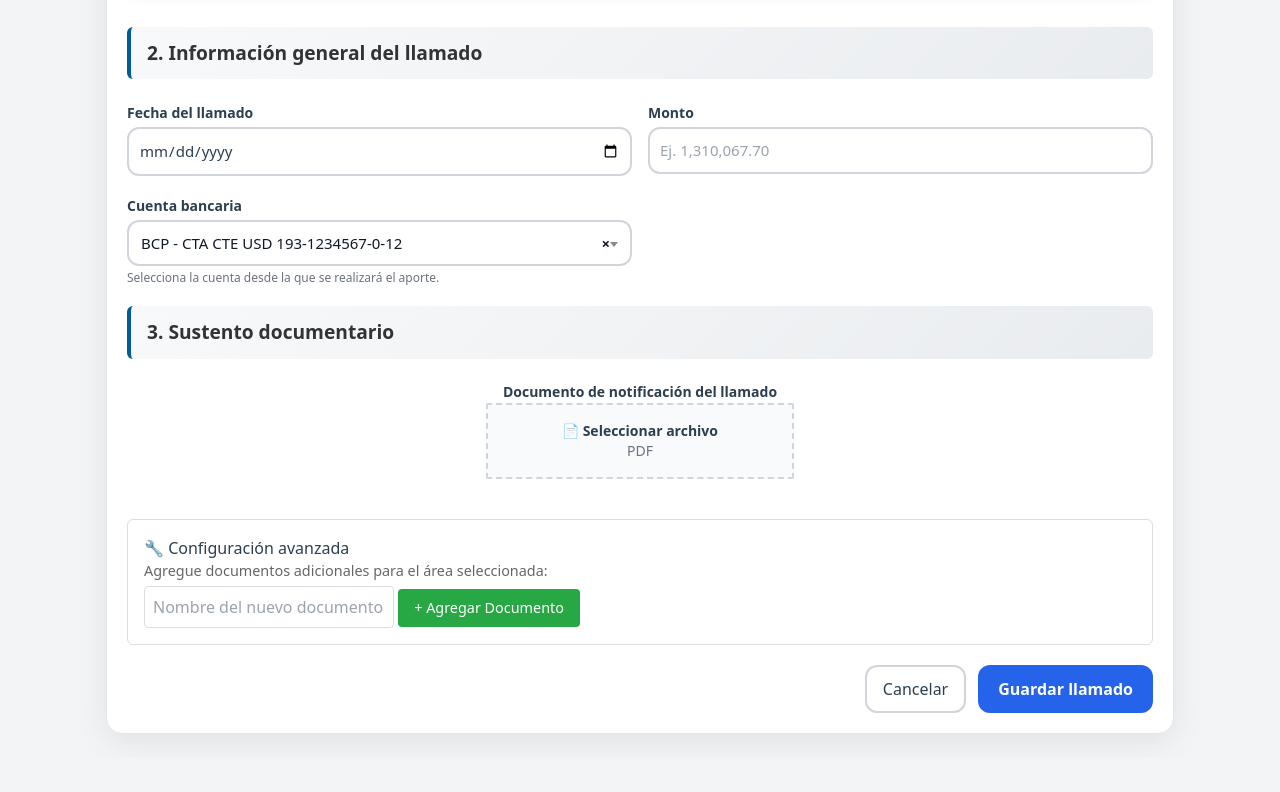
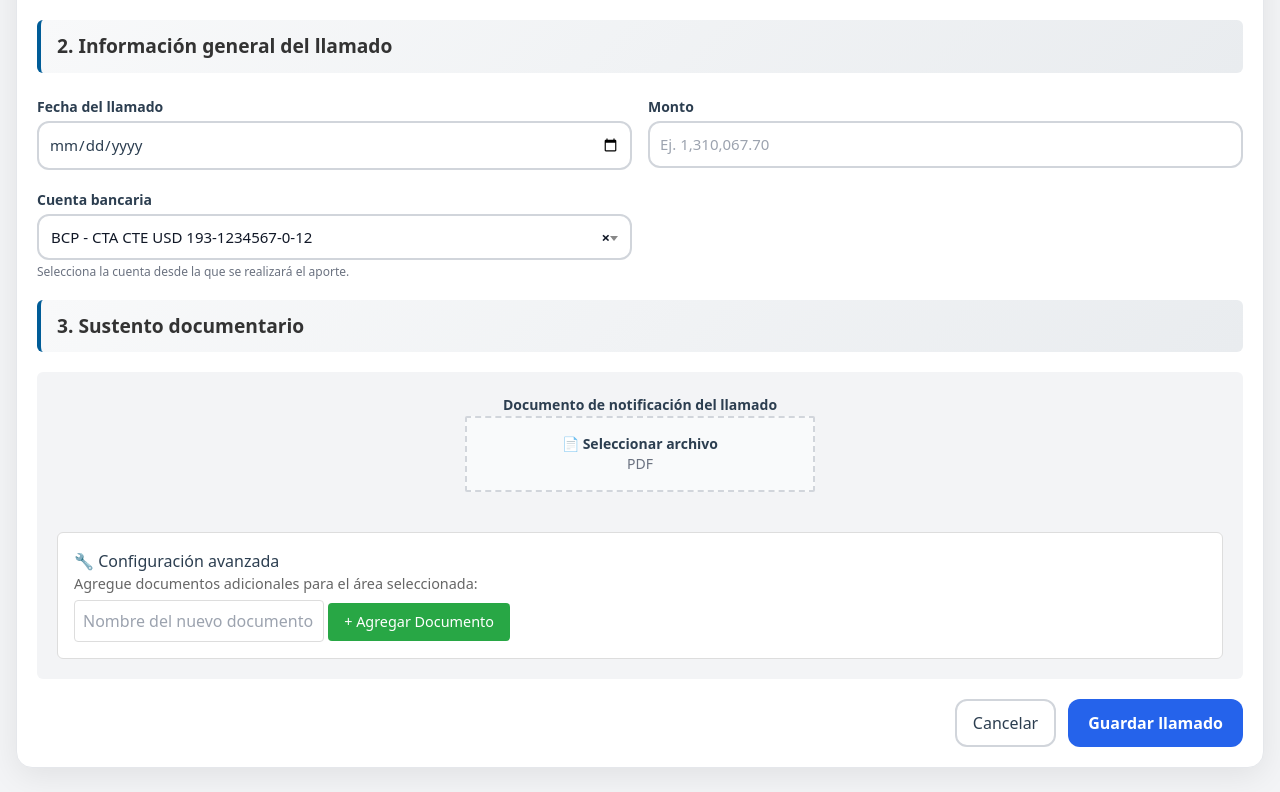
Before and after one commit to lldisool1997/presentaciones-prototipo-onp, a plain HTML site: page prototipos/registro-llamado-capital.html in a window 1280 px wide. Shown: the part 614-1406 px from the top of the page. Before the commit the page ends 1372 px from the top, so only its background shows below. Drawn offline with nearby package versions, Linux system fonts and the light colour scheme.

Commit message:
avance registro de llamado de capital

```diff
--- a/prototipos/registro-llamado-capital.html
+++ b/prototipos/registro-llamado-capital.html
@@ -195,7 +195,7 @@
     </div>
   </header>
 
-  <main class="max-w-[1100px] mx-auto px-4 py-6">
+  <main class="max-w-screen-2xl mx-auto px-4 py-6">
 
             <div class="header rounded-2xl rounded-b-none">
                 <h1>Registro del llamado de capital</h1>
@@ -287,7 +287,8 @@
           </div>
         </div>
         <div class="section-header">3. Sustento documentario</div>
-        <div class="text-center justify-center">
+        <div class="p-5 rounded-md bg-gray-100">
+                  <div class="text-center justify-center">
           <label class=" text-sm font-semibold mb-1">Documento de notificación del llamado</label>
           <div id="drop" class="rounded-sm border-2 border-dashed border-gray-300 bg-muted p-4 w-[30%] m-auto">
             <input id="file" type="file" accept=".pdf,.png,.jpg,.jpeg" required class="hidden">
@@ -312,7 +313,9 @@
   style="padding: 0.5rem; border: 1px solid #ddd; border-radius: 4px; width: 250px;">
 
 <button type="button" class="add-document-btn" >+ Agregar Documento</button>
-                </div>
+          </div>
+
+        </div>
 
 
 
```
